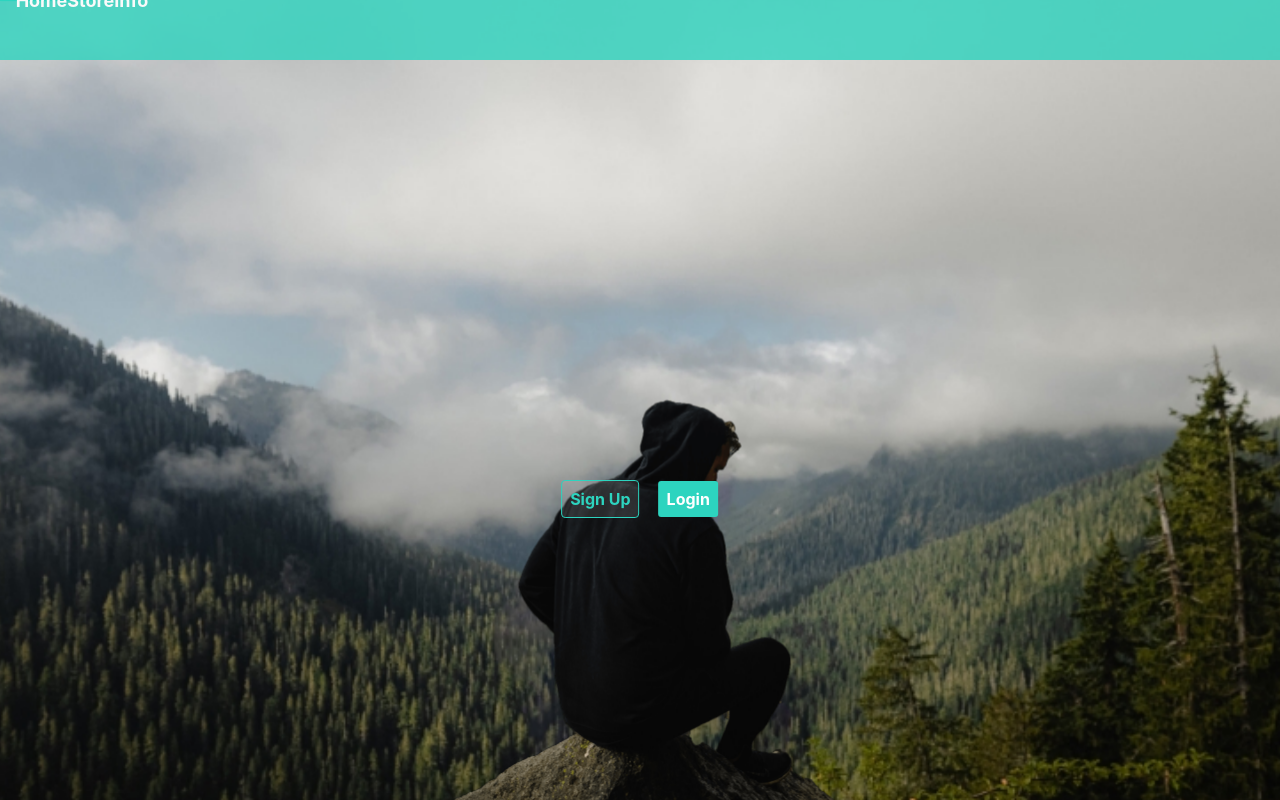
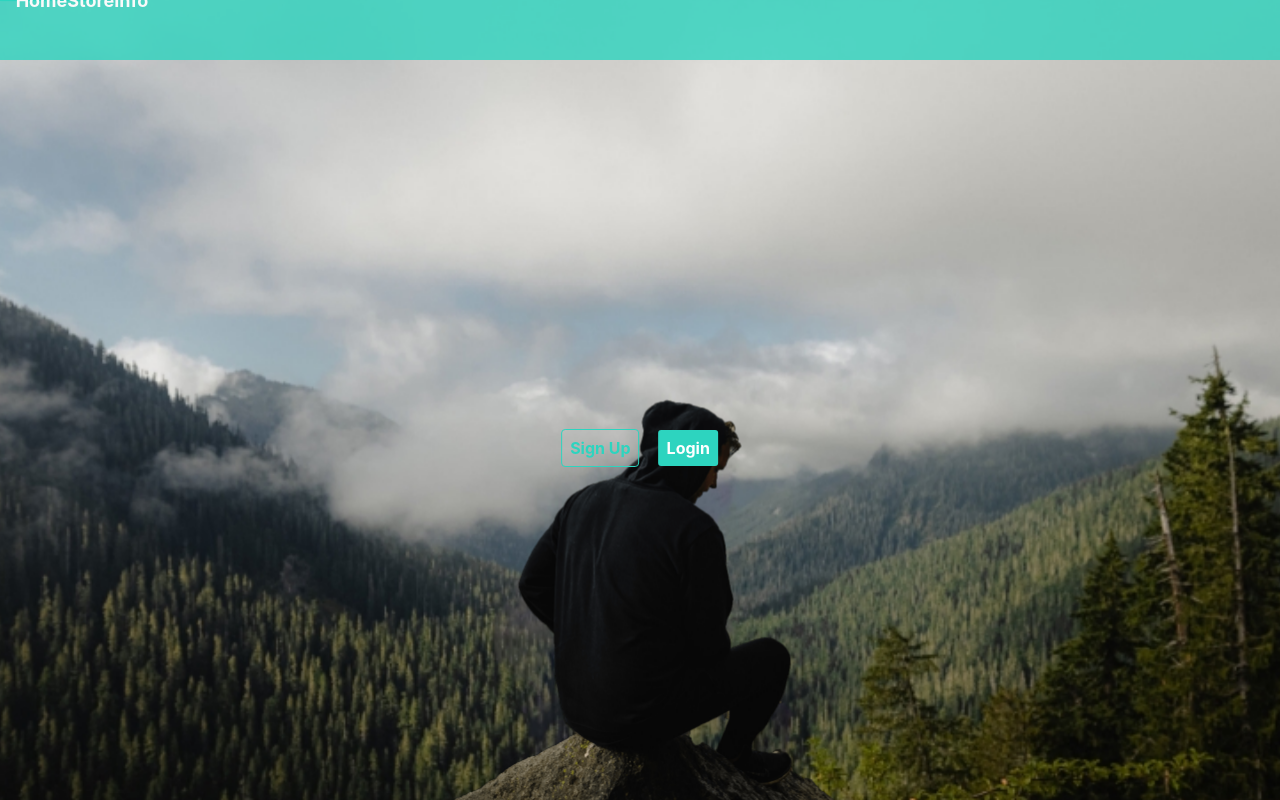
Before and after one commit to amirhrb/shopping, a React (Create React App) app: page /home in a window 1280 px wide. Shown: the top 800 px of the page. Built offline with nearby package versions, Linux system fonts and the light colour scheme; no server answers.

Commit message:
little style revise

```diff
--- a/src/components/Navbar.js
+++ b/src/components/Navbar.js
@@ -36,6 +36,8 @@ const Nav = styled.div`
   }
 `;
 const Ul = styled.ul`
+  font-weight: bold;
+  font-size: large;
   @media (min-width: 640px) {
     width: 100%;
     height: 60px;
@@ -51,8 +53,6 @@ const Ul = styled.ul`
     position: absolute;
     top: 0;
     left: 0;
-    font-weight: bold;
-    font-size: large;
     div {
       width: 75%;
       max-width: 640px;
--- a/src/components/styles/Homepage.module.css
+++ b/src/components/styles/Homepage.module.css
@@ -25,7 +25,7 @@
 }
 .centered {
   position: absolute;
-  top: 45%;
+  top: 40%;
   left: 50%;
   transform: translate(-50%, -50%);
   display: flex;
```
